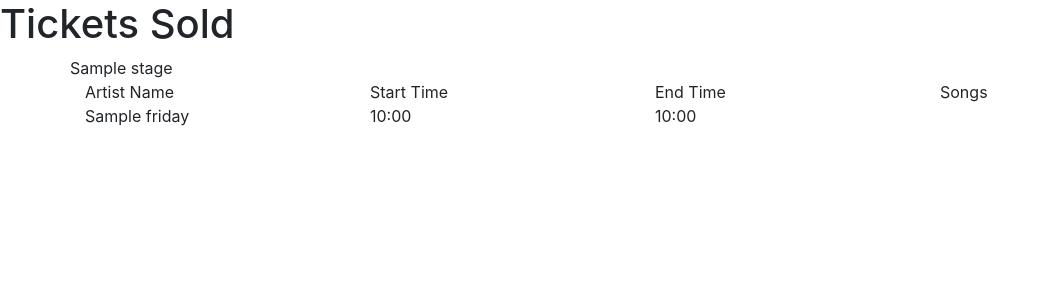
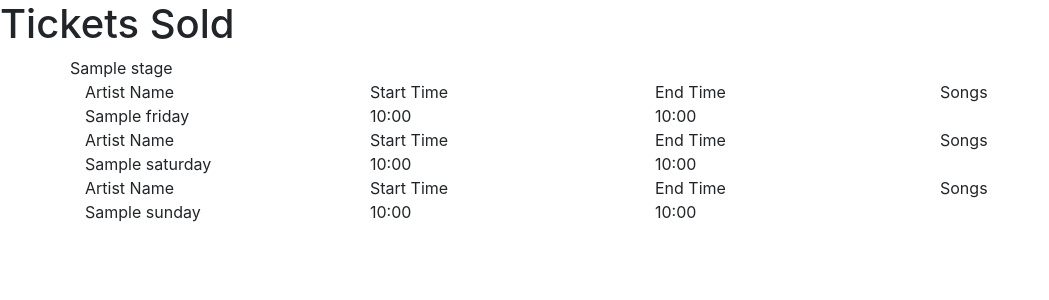
Before and after one commit to henrivrod/coachella, a Flask app: template templates/stages.html in a window 1280 px wide. Shown: the top 300 px of the page, without its empty margins (0-1049 px from the left). Run offline with Flask 2, Linux system fonts and the light colour scheme; the template is opened without the code that fills it: most values are stand-ins (such as "Sample title", 1, 10 or a date in 2020); parts of the project's set-up code (start-up, migrations or seed data) failed here and were passed over.

Commit message:
Starting stage page

```diff
--- a/templates/stages.html
+++ b/templates/stages.html
@@ -40,6 +40,64 @@
                     </div>
                 </div>
             {% endfor %}
+            <div class="row">
+                <div class="col-md-3">
+                    Artist Name
+                </div>
+                <div class="col-md-3">
+                    Start Time
+                </div>
+                <div class="col-md-3">
+                    End Time
+                </div>
+                <div class="col-md-3">
+                    Songs
+                </div>
+            </div>
+            {% for a in saturday[id] %}
+                <div class="row">
+                    <div class="col-md-3">
+                        {{ a.artist_name }}
+                    </div>
+                    <div class="col-md-3">
+                        {{ a.set_start_time.strftime('%H:%M') }}
+                    </div>
+                    <div class="col-md-3">
+                        {{ a.set_end_time.strftime('%H:%M') }}
+                    </div>
+                    <div class="col-md-3">
+                    </div>
+                </div>
+            {% endfor %}
+            <div class="row">
+                <div class="col-md-3">
+                    Artist Name
+                </div>
+                <div class="col-md-3">
+                    Start Time
+                </div>
+                <div class="col-md-3">
+                    End Time
+                </div>
+                <div class="col-md-3">
+                    Songs
+                </div>
+            </div>
+            {% for a in sunday[id] %}
+                <div class="row">
+                    <div class="col-md-3">
+                        {{ a.artist_name }}
+                    </div>
+                    <div class="col-md-3">
+                        {{ a.set_start_time.strftime('%H:%M') }}
+                    </div>
+                    <div class="col-md-3">
+                        {{ a.set_end_time.strftime('%H:%M') }}
+                    </div>
+                    <div class="col-md-3">
+                    </div>
+                </div>
+            {% endfor %}
     {% endfor %}
 
 </div>
```
